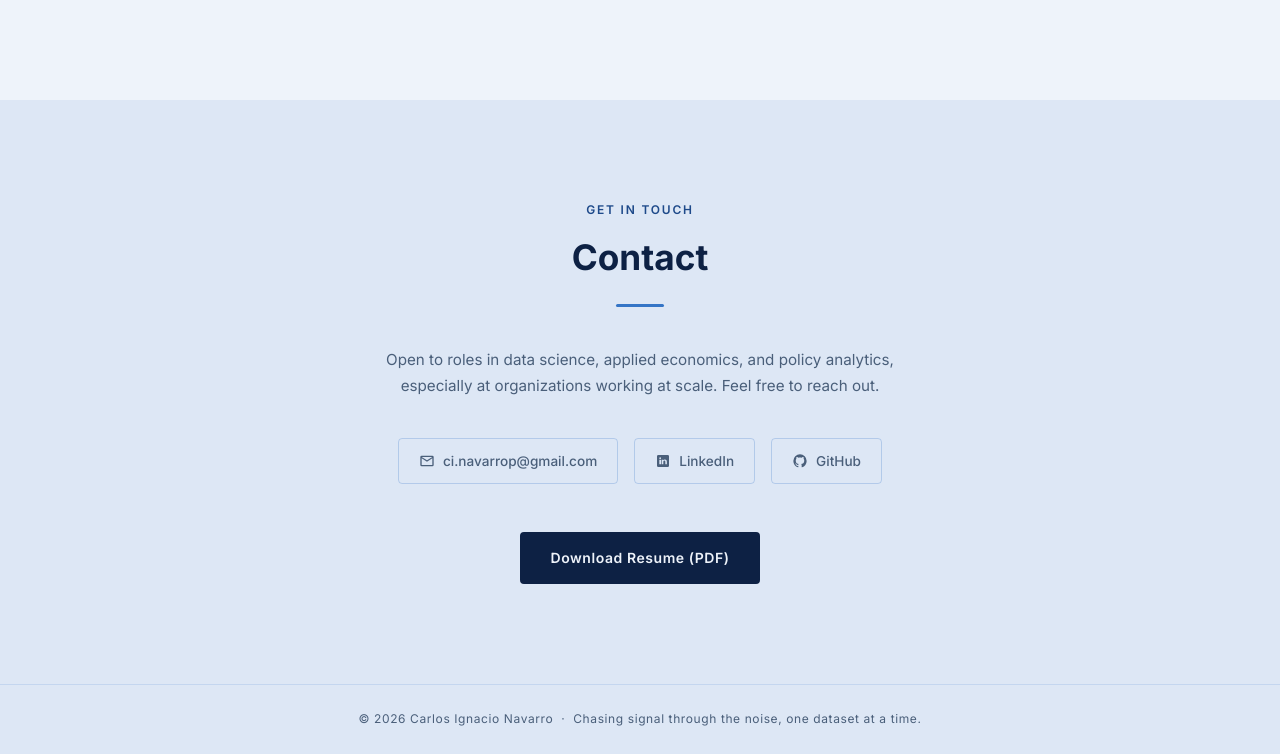
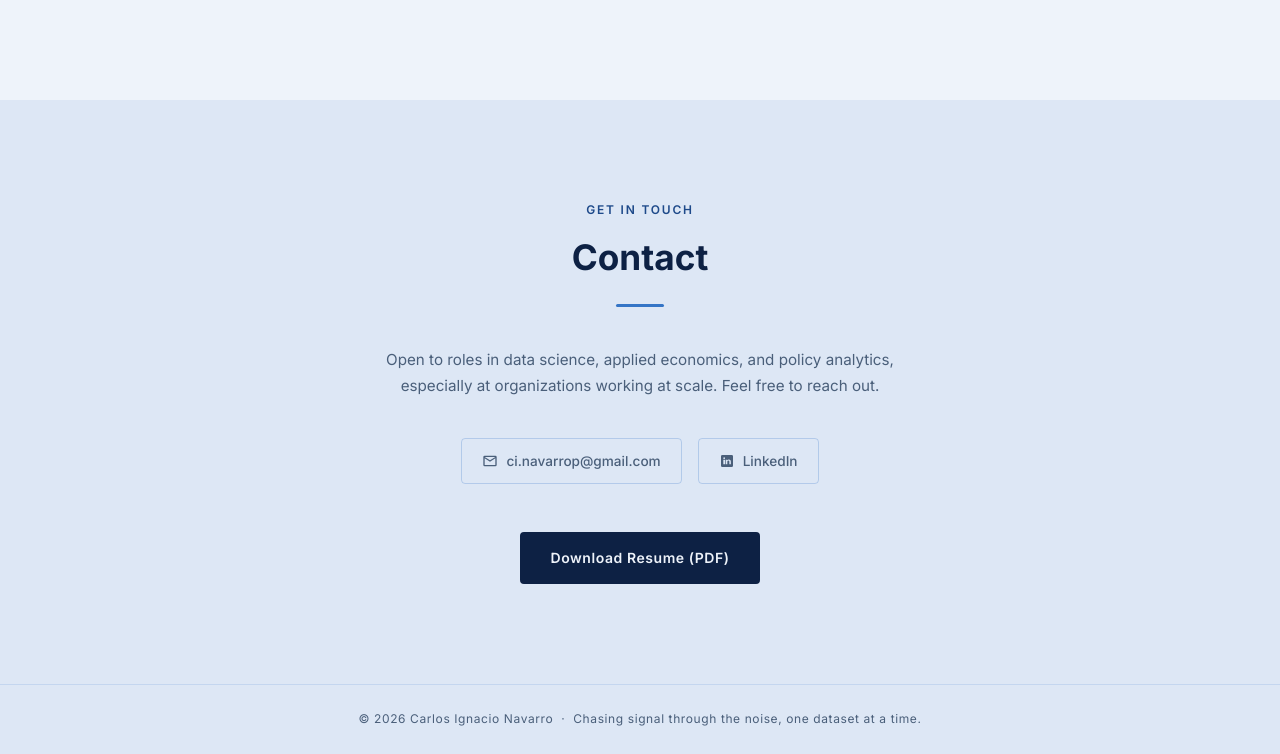
Before and after one commit to cinavarro/cinavarro.github.io, a plain HTML site: page index.html in a window 1280 px wide. Shown: the part 9391-10145 px from the top of the page. Drawn offline with Linux system fonts and the light colour scheme.

Commit message:
Remove GitHub link from contact

```diff
--- a/index.html
+++ b/index.html
@@ -1148,10 +1148,6 @@
           <svg viewBox="0 0 24 24"><path d="M19 3H5a2 2 0 0 0-2 2v14a2 2 0 0 0 2 2h14a2 2 0 0 0 2-2V5a2 2 0 0 0-2-2zM9 17H6.5v-7H9v7zm-1.25-8a1.25 1.25 0 1 1 0-2.5 1.25 1.25 0 0 1 0 2.5zM18 17h-2.5v-3.5c0-1-.02-2.3-1.4-2.3-1.4 0-1.6 1.1-1.6 2.2V17H10v-7h2.4v1h.03a2.6 2.6 0 0 1 2.37-1.3c2.53 0 3 1.66 3 3.82V17z"/></svg>
           LinkedIn
         </a>
-        <a href="https://github.com/cinavarro" target="_blank" rel="noopener" class="contact-link">
-          <svg viewBox="0 0 24 24"><path d="M12 2A10 10 0 0 0 2 12c0 4.42 2.87 8.17 6.84 9.5.5.08.66-.23.66-.5v-1.69c-2.77.6-3.36-1.34-3.36-1.34-.46-1.16-1.11-1.47-1.11-1.47-.91-.62.07-.6.07-.6 1 .07 1.53 1.03 1.53 1.03.87 1.52 2.34 1.07 2.91.83.09-.65.35-1.09.63-1.34-2.22-.25-4.55-1.11-4.55-4.92 0-1.11.38-2 1.03-2.71-.1-.25-.45-1.29.1-2.64 0 0 .84-.27 2.75 1.02.79-.22 1.65-.33 2.5-.33.85 0 1.71.11 2.5.33 1.91-1.29 2.75-1.02 2.75-1.02.55 1.35.2 2.39.1 2.64.65.71 1.03 1.6 1.03 2.71 0 3.82-2.34 4.66-4.57 4.91.36.31.69.92.69 1.85V21c0 .27.16.59.67.5C19.14 20.16 22 16.42 22 12A10 10 0 0 0 12 2z"/></svg>
-          GitHub
-        </a>
       </div>
       <a href="Navarro_CarlosIgnacio.pdf" class="btn btn-primary" download>Download Resume (PDF)</a>
     </div>
```
